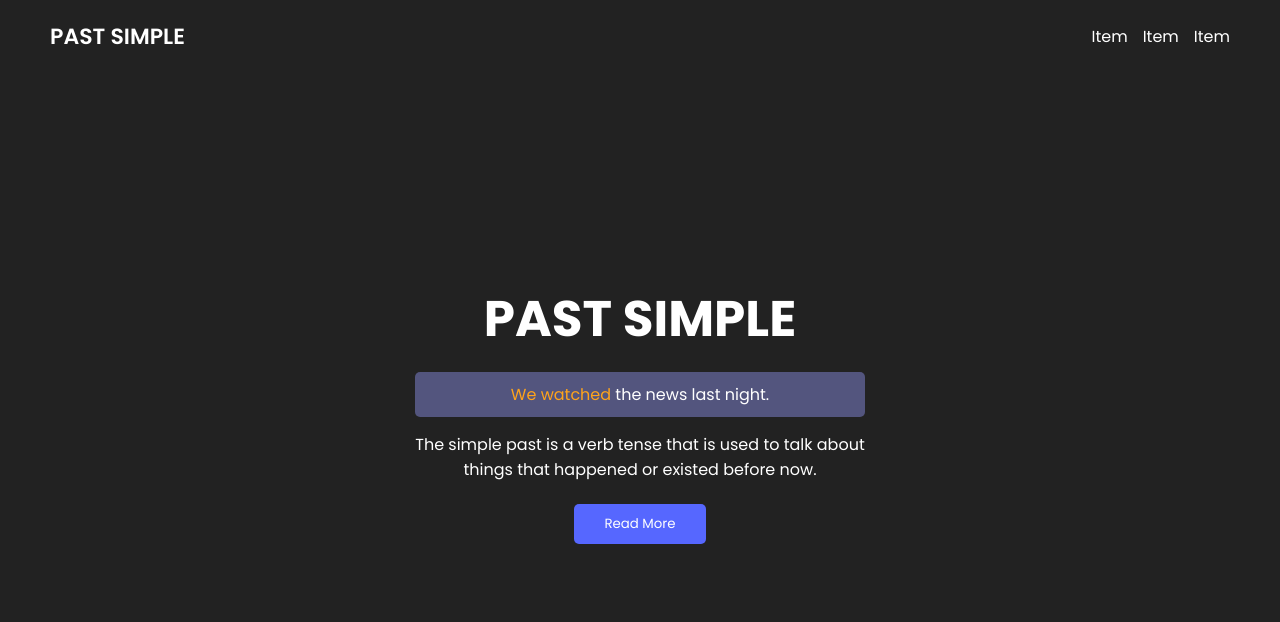
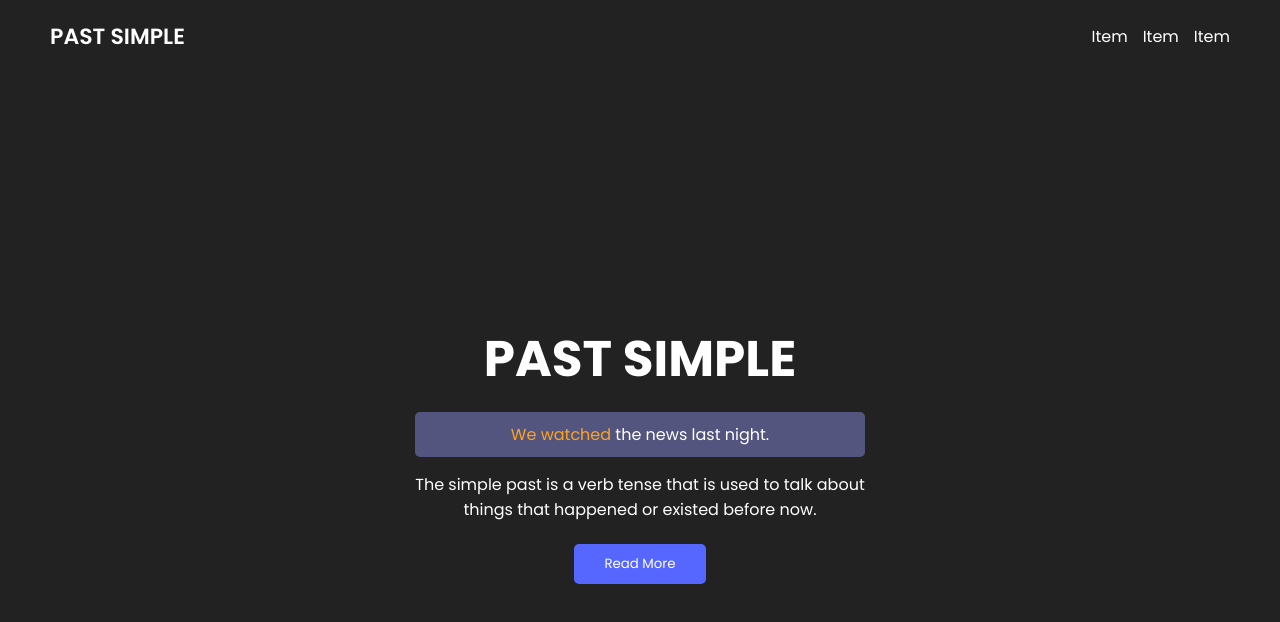
Before and after one commit to Revku/past-simple-react, a React (Create React App) app: page / in a window 1280 px wide. Shown: the top 622 px of the page. Built offline with nearby package versions, Linux system fonts and the light colour scheme.

Commit message:
Change header height

```diff
--- a/src/components/Header/Header.js
+++ b/src/components/Header/Header.js
@@ -2,7 +2,7 @@ import React from 'react'
 import styled from 'styled-components'
 
 const StyledWrapper = styled.div`
-    height: 85vh;
+    height: 95vh;
     display: flex;
     justify-content: center;
     align-items: center;
```
